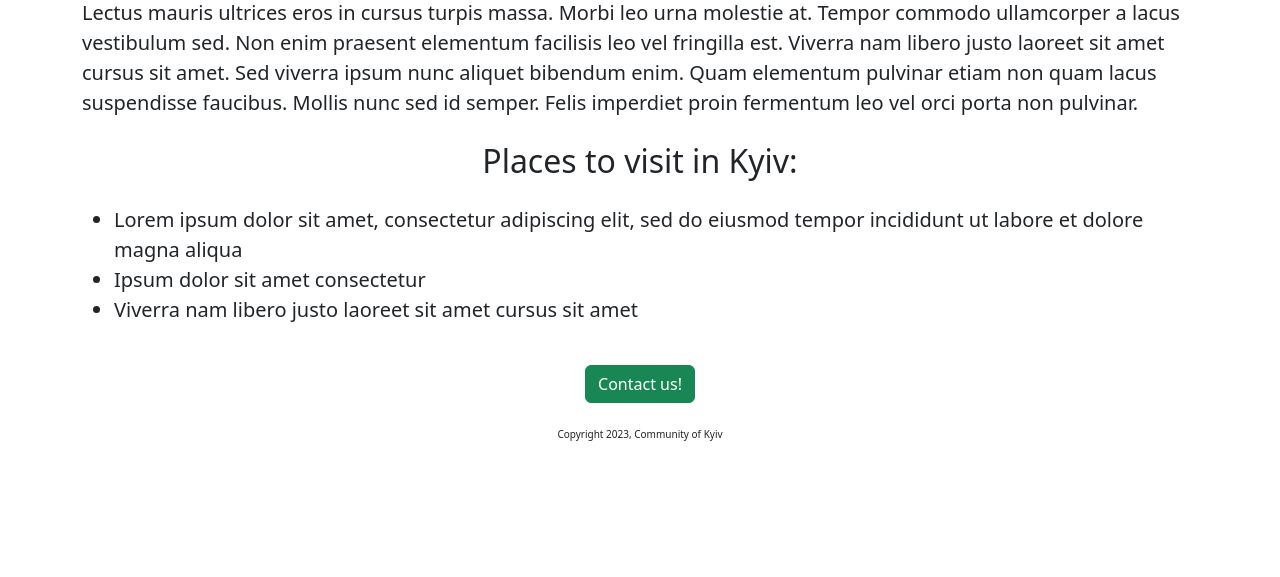
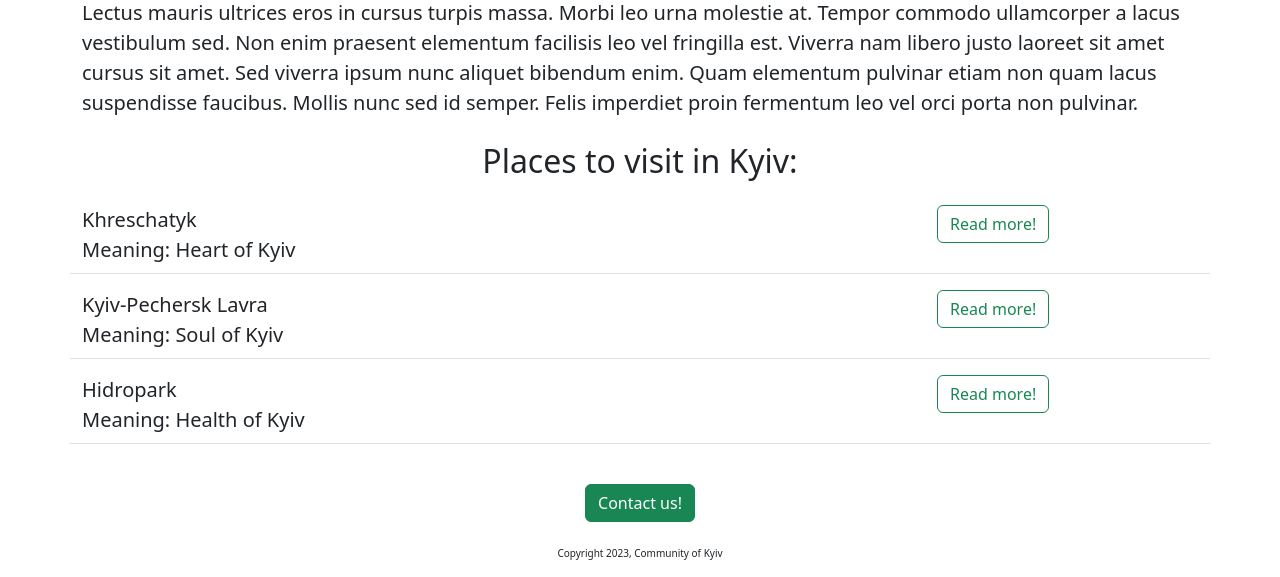
Before and after one commit to shenzhenj/flask-website-db-driven, a Flask app: page / in a window 1280 px wide. Shown: the part 744-1321 px from the top of the page. Before the commit the page ends 1185 px from the top, so only its background shows below. Run offline with Flask 2, Linux system fonts and the light colour scheme.

Commit message:
Worked on dynamic templates + jsonify feature.

```diff
--- a/app.py
+++ b/app.py
@@ -1,11 +1,29 @@
-from flask import Flask, render_template
+from flask import Flask, render_template, jsonify
 
 app = Flask(__name__)
+
+PLACES = [{
+  "id": 1,
+  "title": "Khreschatyk",
+  "meaning": "Heart of Kyiv"
+}, {
+  "id": 2,
+  "title": "Kyiv-Pechersk Lavra",
+  "meaning": "Soul of Kyiv"
+}, {
+  "id": 3,
+  "title": "Hidropark",
+  "meaning": "Health of Kyiv"
+}]
 
 
 @app.route("/")
 def hello_kyiv():
-  return render_template("home.html")
+  return render_template("home.html", places=PLACES)
+
+@app.route("/places")
+def list_places():
+  return jsonify(PLACES)
 
 
 if __name__ == "__main__":
--- a/templates/home.html
+++ b/templates/home.html
@@ -26,11 +26,11 @@
     </p>
     <h2 class="text-center mt-4 mb-4">Places to visit in Kyiv:</h2>
     <p>
-      <ul class="lead">
-        <li>Lorem ipsum dolor sit amet, consectetur adipiscing elit, sed do eiusmod tempor incididunt ut labore et dolore magna aliqua</li>
-        <li>Ipsum dolor sit amet consectetur</li>
-        <li>Viverra nam libero justo laoreet sit amet cursus sit amet</li>
-      </ul>
+      <div>
+      {% for place in places %}
+        {% include "placeitem.html" %}
+      {% endfor %}
+      </div>
     </p>
     <div class="text-center">
     <button type="button" class="btn btn-success mt-4 mb-4">Contact us!</button>
--- /dev/null
+++ b/templates/placeitem.html
@@ -0,0 +1,9 @@
+<div class="border-bottom row" style="margin-bottom:16px;padding-bottom:8px;">
+  <div class="col-9"
+          <h4>{{place["title"]}}</h4>
+          <div>Meaning: {{place["meaning"]}}</div>
+  </div>
+  <div class="col-2">
+    <button type="button" class="btn btn-outline-success">Read more!</button>
+  </div>
+</div>
```
Also changed, not shown: static/kyiv2.jpg (deleted).
